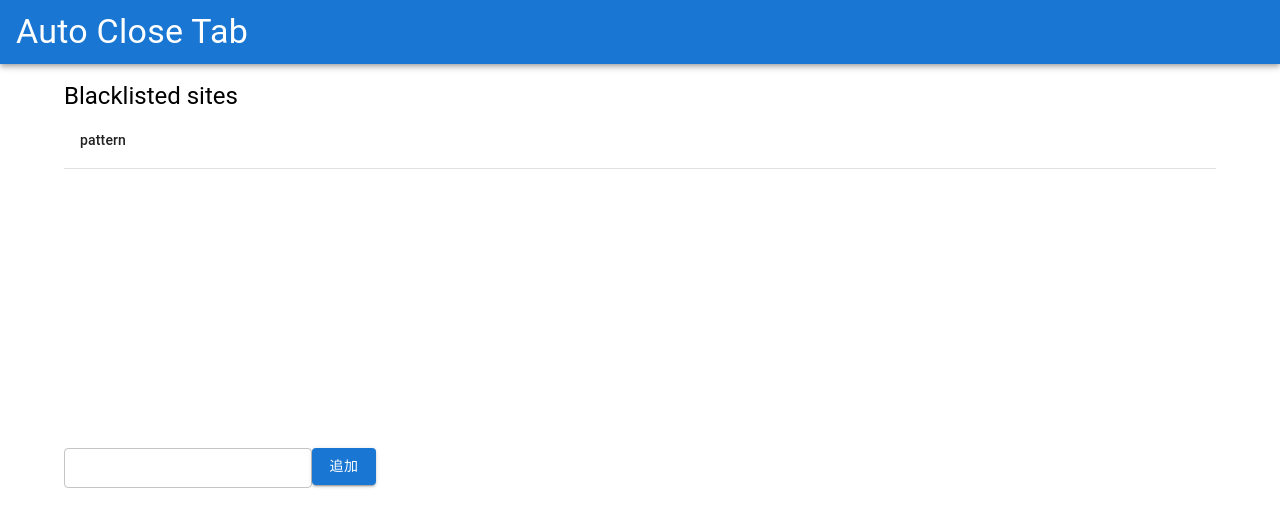
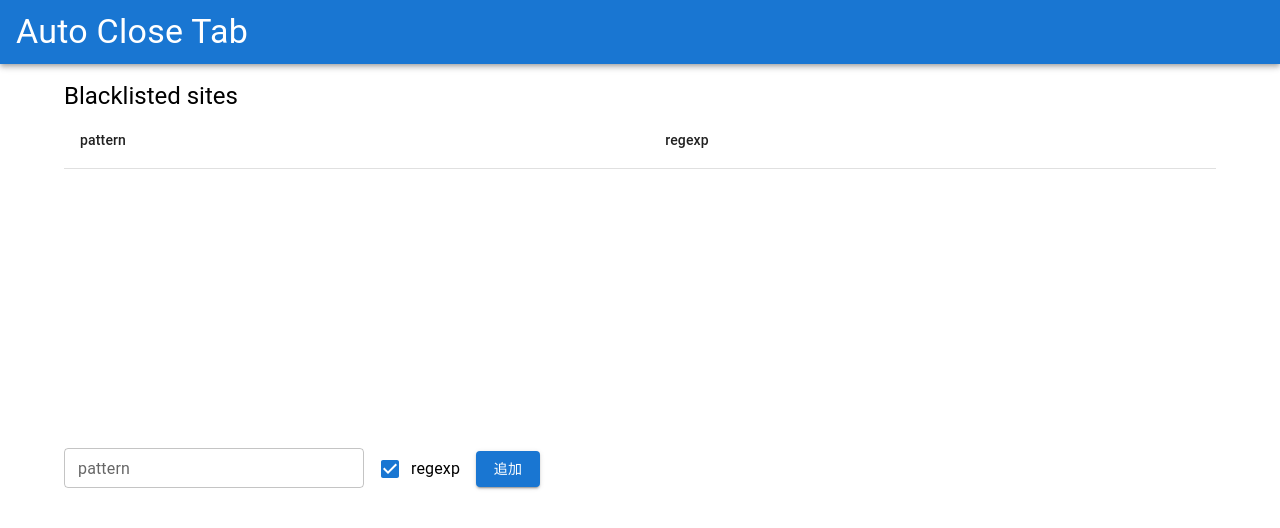
Before and after one commit to senkentarou/auto_close_tab, a React (Create React App) app: page / in a window 1280 px wide. Shown: the top 528 px of the page. Built offline with nearby package versions, Linux system fonts and the light colour scheme.

Commit message:
:sparkles: add regexp logic

```diff
--- a/src/components/BlackListTable.tsx
+++ b/src/components/BlackListTable.tsx
@@ -9,35 +9,54 @@ import {
   TableHead,
   TableRow,
   TextField,
-  Typography
+  Typography,
+  FormControl,
+  FormControlLabel,
+  Checkbox
 } from '@mui/material';
 import { styled } from '@mui/material/styles';
 
 const BlackListTableContainer = styled(TableContainer)({
   width: '100%',
   height: '20rem',
-  marginBottom: '1rem',
-  justifyContent: 'center'
+  marginBottom: '1rem'
+});
+
+const BlackListFormControl = styled(FormControl)({
+  width: '100%',
+  display: 'inline-block'
+});
+
+const BlackListInput = styled(TextField)({
+  width: '300px',
+  marginRight: '1rem'
 });
 
 type BlackListStorage = { [key: string]: Array<BlackListRow> };
 type BlackListRow = {
-  pattern?: string;
-  regexp?: boolean;
+  pattern: string;
+  regexp: boolean;
+};
+
+const initialBlackListRow = () => {
+  return {
+    pattern: '',
+    regexp: true
+  };
 };
 
 export const BlackListTable: React.VFC = () => {
   const [blackListTable, setBlackListTable] = useState<Array<BlackListRow>>([]);
-  const [blackListRow, setBlackListRow] = useState<BlackListRow>({});
+  const [blackListRow, setBlackListRow] = useState<BlackListRow>(initialBlackListRow);
 
   const handleSetList = () => {
-    if (Object.keys(blackListRow).length === 0) {
+    if (blackListRow['pattern'].trim() === '') {
       return;
     }
     const nextList = [...blackListTable, blackListRow];
     chrome.storage.local.set({ blackListTable: nextList }, () => {
       setBlackListTable(nextList);
-      setBlackListRow({});
+      setBlackListRow(initialBlackListRow);
     });
   };
 
@@ -55,6 +74,7 @@ export const BlackListTable: React.VFC = () => {
           <TableHead>
             <TableRow>
               <TableCell>pattern</TableCell>
+              <TableCell>regexp</TableCell>
             </TableRow>
           </TableHead>
           <TableBody>
@@ -62,20 +82,37 @@ export const BlackListTable: React.VFC = () => {
               return (
                 <TableRow key={idx}>
                   <TableCell>{data['pattern']}</TableCell>
+                  <TableCell>{data['regexp'].toString()}</TableCell>
                 </TableRow>
               );
             })}
           </TableBody>
         </Table>
       </BlackListTableContainer>
-      <TextField
+      <BlackListFormControl>
+        <BlackListInput
+          label="pattern"
           size="small"
-        onChange={(e) => setBlackListRow({ ...blackListRow, pattern: e.target.value })}
+          onChange={(e: React.ChangeEvent<HTMLInputElement>) =>
+            setBlackListRow({ ...blackListRow, pattern: e.target.value })
+          }
           value={blackListRow['pattern'] || ''}
+        />
+        <FormControlLabel
+          label="regexp"
+          control={
+            <Checkbox
+              checked={blackListRow['regexp']}
+              onChange={(e: React.ChangeEvent<HTMLInputElement>) =>
+                setBlackListRow({ ...blackListRow, regexp: e.target.checked })
+              }
+            />
+          }
         />
         <Button variant="contained" onClick={handleSetList}>
           追加
         </Button>
+      </BlackListFormControl>
     </Container>
   );
 };
```
Also changed, not shown: src/background/background.ts (+11 -4 lines). Lines whose indentation alone changed are shown as unchanged.
